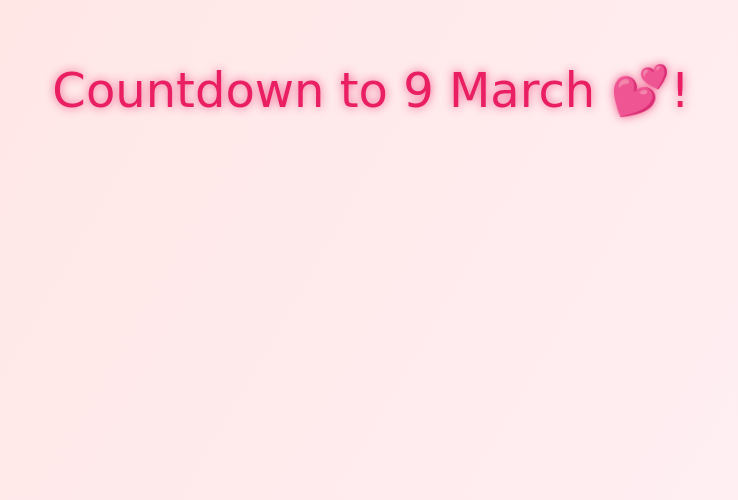
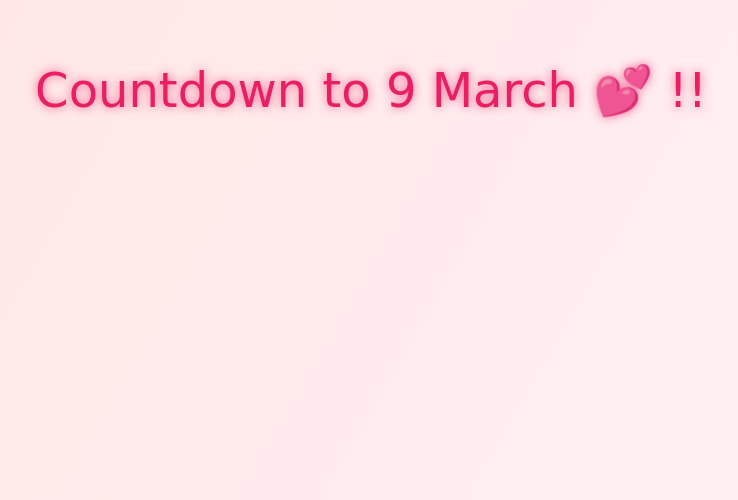
Before and after one commit to harikakesharaju/DadMomAnniversary, a plain HTML site: page index.html in a window 1280 px wide. Shown: the part 300-800 px from the top of the page, without its empty margins (269-1007 px from the left). Drawn offline with nearby package versions, Linux system fonts and the light colour scheme.

Commit message:
small fix

```diff
--- a/index.html
+++ b/index.html
@@ -91,7 +91,7 @@
           `${days}d ${hours}h ${minutes}m ${seconds}s`;
       } else {
         document.getElementById("countdown").textContent =
-          `Countdown to ${ANNIVERSARY_DAY} March 💕!`;
+          `Countdown to ${ANNIVERSARY_DAY} March 💕 !!`;
       }
     }
 
```
